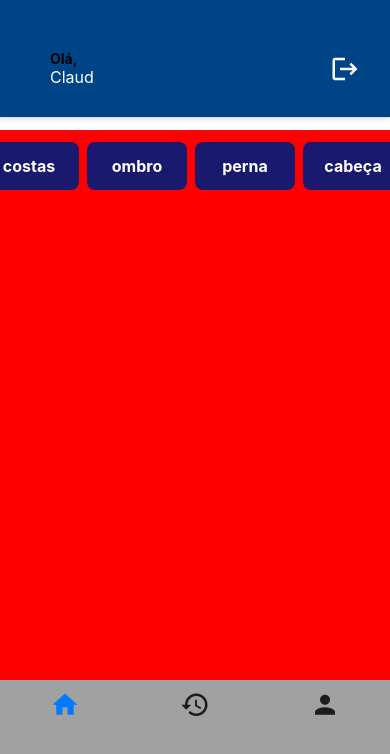
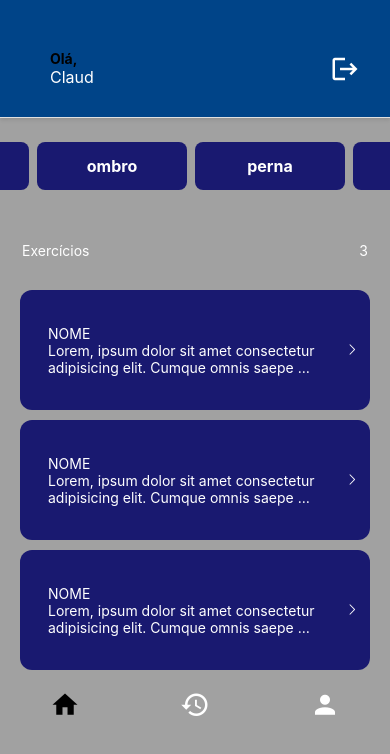
Before and after one commit to claudsaints/fitway, a React Native app: screen / in a window 390 px wide. Shown: the top 754 px of the page. Built offline with nearby package versions, Linux system fonts and the light colour scheme.

Commit message:
feat: ExerciseCard && theme

```diff
--- /dev/null
+++ b/src/components/ExerciseCard.tsx
@@ -0,0 +1,35 @@
+import { View, Image, Pressable, Text } from "react-native";
+import Button from "./Button";
+import { styles } from "@styles/index";
+import { Entypo } from "@expo/vector-icons";
+import { useTheme } from "@react-navigation/native";
+
+export function ExerciseCard() {
+    const { colors } = useTheme();
+    return (
+        <Pressable
+            style={{ backgroundColor: colors.card, height: 120, width: 350, marginBottom: 10, borderRadius: 12 }}
+        >
+            <View style={{ flex: 1, alignItems: "center", flexDirection: "row", padding: 12, gap: 16 }}>
+                <View>
+                    <Image
+                        src="https://static1.minhavida.com.br/articles/73/86/d3/46/lio-putrashutterstock-orig-1.jpg"
+                        alt="remada unilateral"
+                        height={80}
+                        width={80}
+                        style={{ backgroundColor: colors.primary, borderRadius: 12 }}
+                    />
+                </View>
+                <View style={{ flex: 1 }}>
+                    <Text style={{ textTransform: "uppercase", color: colors.text }}>
+                        Nome
+                    </Text>
+                    <Text numberOfLines={2} style={{ color: colors.text }}>
+                        Lorem, ipsum dolor sit amet consectetur adipisicing elit. Cumque omnis saepe inventore a eos ab accusamus odio? Quaerat praesentium, recusandae facere voluptatem dolores dolor laboriosam dolore doloribus quae aut impedit.
+                    </Text>
+                </View>
+                <Entypo name="chevron-thin-right" color={colors.text} />
+            </View>
+        </Pressable>
+    );
+}
--- a/src/components/Group.tsx
+++ b/src/components/Group.tsx
@@ -1,27 +1,29 @@
 import { View, Text } from "react-native";
 import Button from "./Button";
 
-type IGroup = {
+// Adicionando prop themeColors para receber as cores do tema
+export type IGroup = {
   name: string;
   isActive: boolean;
   onPress?: () => void;
+  themeColors?: any;
 };
 
-export function Group({ name, isActive, onPress }: IGroup) {
+export function Group({ name, isActive, onPress, themeColors }: IGroup) {
   return (
     <Button
       style={{
-        backgroundColor: "midnightblue",
+        backgroundColor: isActive ? (themeColors?.primary || "midnightblue") : (themeColors?.card || "midnightblue"),
         borderWidth: isActive ? 2 : 0,
-        borderColor: "black",
+        borderColor: themeColors?.buttonText || "white",
         marginRight: 8,
-        width: 100,
+        width: 150,
         alignItems: "center",
         justifyContent: "center",
       }}
       onPress={onPress}
     >
-      <Text style={{ color: "#fff" }}>{name}</Text>
+      <Text style={{ color: themeColors?.buttonText || "#fff" }}>{name}</Text>
     </Button>
   );
 }
--- a/src/routes/app.routes.tsx
+++ b/src/routes/app.routes.tsx
@@ -2,7 +2,6 @@ import { createBottomTabNavigator,  BottomTabNavigationProp } from "@react-navig
 import { Home } from "@screens/Home";
 import { History } from "@screens/History";
 import { Profile } from "@screens/Profile";
-import { Exercise } from "@screens/Exercise";
 import { MaterialCommunityIcons} from "@expo/vector-icons/";
 import { useTheme } from "@react-navigation/native";
 import { Platform } from "react-native";
@@ -21,7 +20,7 @@ const SIZE = 30;
 export type AppNavigationRoutes = BottomTabNavigationProp<AppRoutes>;
 
 export function AppRoutes() {
-    const {colors} = useTheme();
+    const {colors, dark} = useTheme();
 
   return (
     <Navigator screenOptions={{
@@ -30,14 +29,12 @@ export function AppRoutes() {
         tabBarActiveTintColor: colors.primary,
         tabBarInactiveTintColor: colors.text,
         tabBarStyle: {
-            backgroundColor: "#a1a1a1",
+            backgroundColor: dark ? colors.background : "#a1a1a1",
             borderTopWidth: 0,
             height: Platform.OS === "ios" ? 96 : 'auto',
             paddingBottom: 120,
             paddingTop: 6,
-
         }
-
     }}>
         <Screen name="home" component={Home} options={{
             tabBarIcon: ({color}) => {
@@ -56,11 +53,9 @@ export function AppRoutes() {
                 tabBarIcon: ({color}) => {
                     return <MaterialCommunityIcons name="account" size={SIZE} color={color} />
                 },
-
             }}
         />
         {/* <Screen name="exercise" component={Exercise}
-
              options={{
                 tabBarButton: (props) => null,
             }}
--- a/src/routes/index.tsx
+++ b/src/routes/index.tsx
@@ -1,13 +1,11 @@
-import { DefaultTheme, NavigationContainer } from "@react-navigation/native";
+import {NavigationContainer, } from "@react-navigation/native";
 import { AppRoutes } from "./app.routes";
+import { MyThemeLight } from "theme";
 
-const theme = DefaultTheme;
-
-theme.colors.background = "white";
 
 export function Routes() {
   return (
-    <NavigationContainer theme={theme}>
+    <NavigationContainer theme={MyThemeLight}>
       <AppRoutes />
     </NavigationContainer>
   );
--- a/src/screens/Home.tsx
+++ b/src/screens/Home.tsx
@@ -1,10 +1,14 @@
 import Container from "@components/Container";
+import { ExerciseCard } from "@components/ExerciseCard";
 import { Group } from "@components/Group";
 import { HomeHeader } from "@components/HomeHeader";
+import { styles } from "@styles/index";
 import { useState } from "react";
-import { View, FlatList, useWindowDimensions } from "react-native";
+import { View, FlatList, useWindowDimensions, Text } from "react-native";
+import { useTheme } from "@react-navigation/native";
 
 export function Home() {
+  const { colors } = useTheme();
   const [activeGroup, setActiveGroup] = useState<string | null>(null);
   const [group, setGroup] = useState<string[]>([
     "costas",
@@ -29,11 +33,21 @@ export function Home() {
               name={item}
               isActive={activeGroup === item}
               onPress={() => setActiveGroup(item)}
+              themeColors={colors}
             />
           )}
-          style={{ marginTop: 12, padding: 4, backgroundColor: "red", gap: 2 }}
-          contentContainerStyle={{ paddingHorizontal: 16 }}
+          style={{ marginTop: 12, padding: 4, gap: 2, minHeight: 80, maxHeight: 80 }}
+          contentContainerStyle={{ paddingHorizontal: 12 }}
         />
+        <View style={{height: 80, flexDirection: "row", paddingHorizontal: 22, backgroundColor: colors.background, justifyContent: "space-between", alignItems: "center", width: width}}>
+          <Text style={{ color: colors.text }}>Exercícios</Text>
+          <Text style={{ color: colors.text }}>3</Text>
+        </View>
+        <View style={{flex: 1}}>
+          <ExerciseCard />
+          <ExerciseCard />
+          <ExerciseCard />
+        </View>
       </Container>
     </>
   );
--- a/src/theme/index.ts
+++ b/src/theme/index.ts
@@ -1,36 +1,140 @@
-export const theme = {
+import { Platform } from "react-native";
+
+const WEB_FONT_STACK =
+  'system-ui, "Segoe UI", Roboto, Helvetica, Arial, sans-serif, "Apple Color Emoji", "Segoe UI Emoji", "Segoe UI Symbol"';
+
+export const MyThemeLight: ReactNavigation.Theme = {
+  dark: false,
   colors: {
-    green: {
-      700: "#00875F",
-      500: "#00B37E",
+    primary: '#000',
+    background: '#a1a1a1',
+    card: 'midnightblue',
+    text: '#fff',
+    border: '#e0e0e0',
+    notification: '#007bff',
+  },
+  fonts: Platform.select({
+    web: {
+      regular: {
+        fontFamily: WEB_FONT_STACK,
+        fontWeight: '400',
+      },
+      medium: {
+        fontFamily: WEB_FONT_STACK,
+        fontWeight: '500',
+      },
+      bold: {
+        fontFamily: WEB_FONT_STACK,
+        fontWeight: '600',
+      },
+      heavy: {
+        fontFamily: WEB_FONT_STACK,
+        fontWeight: '700',
+      },
     },
-    gray: {
-      700: "#121214",
-      600: "#202024",
-      500: "#29292E",
-      400: "#323238",
-      300: "#7C7C8A",
-      200: "#C4C4CC",
-      100: "#E1E1E6",
+    ios: {
+      regular: {
+        fontFamily: 'System',
+        fontWeight: '400',
+      },
+      medium: {
+        fontFamily: 'System',
+        fontWeight: '500',
+      },
+      bold: {
+        fontFamily: 'System',
+        fontWeight: '600',
+      },
+      heavy: {
+        fontFamily: 'System',
+        fontWeight: '700',
+      },
     },
-    white: "#FFFFFF",
-    red: {
-      500: "#F75A68",
+    default: {
+      regular: {
+        fontFamily: 'sans-serif',
+        fontWeight: 'normal',
+      },
+      medium: {
+        fontFamily: 'sans-serif-medium',
+        fontWeight: 'normal',
+      },
+      bold: {
+        fontFamily: 'sans-serif',
+        fontWeight: '600',
+      },
+      heavy: {
+        fontFamily: 'sans-serif',
+        fontWeight: '700',
+      },
     },
+  }),
+};
+
+export const MyThemeDark: ReactNavigation.Theme = {
+  dark: true,
+  colors: {
+    primary: '#fff',
+    background: '#000',
+    card: '#181818',
+    text: '#fff',
+    border: '#333',
+    notification: '#007bff',
   },
-  fonts: {
-    heading: "Roboto_700Bold",
-    body: "Roboto_400Regular",
-  },
-  fontSizes: {
-    xs: 12,
-    sm: 14,
-    md: 16,
-    lg: 18,
-    xl: 20,
-  },
-  sizes: {
-    14: 56,
-    36: 148,
-  },
+  fonts: Platform.select({
+    web: {
+      regular: {
+        fontFamily: WEB_FONT_STACK,
+        fontWeight: '400',
+      },
+      medium: {
+        fontFamily: WEB_FONT_STACK,
+        fontWeight: '500',
+      },
+      bold: {
+        fontFamily: WEB_FONT_STACK,
+        fontWeight: '600',
+      },
+      heavy: {
+        fontFamily: WEB_FONT_STACK,
+        fontWeight: '700',
+      },
+    },
+    ios: {
+      regular: {
+        fontFamily: 'System',
+        fontWeight: '400',
+      },
+      medium: {
+        fontFamily: 'System',
+        fontWeight: '500',
+      },
+      bold: {
+        fontFamily: 'System',
+        fontWeight: '600',
+      },
+      heavy: {
+        fontFamily: 'System',
+        fontWeight: '700',
+      },
+    },
+    default: {
+      regular: {
+        fontFamily: 'sans-serif',
+        fontWeight: 'normal',
+      },
+      medium: {
+        fontFamily: 'sans-serif-medium',
+        fontWeight: 'normal',
+      },
+      bold: {
+        fontFamily: 'sans-serif',
+        fontWeight: '600',
+      },
+      heavy: {
+        fontFamily: 'sans-serif',
+        fontWeight: '700',
+      },
+    },
+  }),
 };
```
